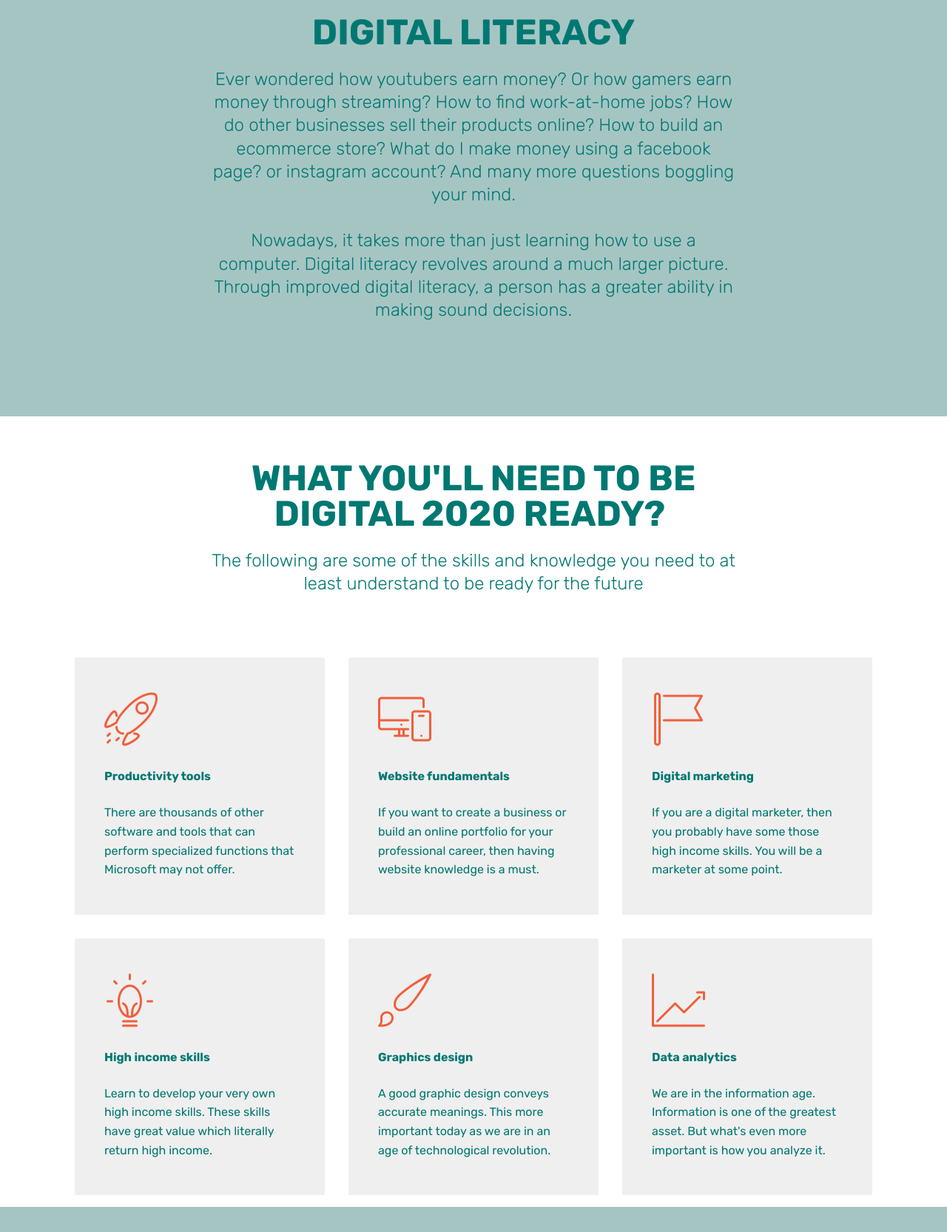
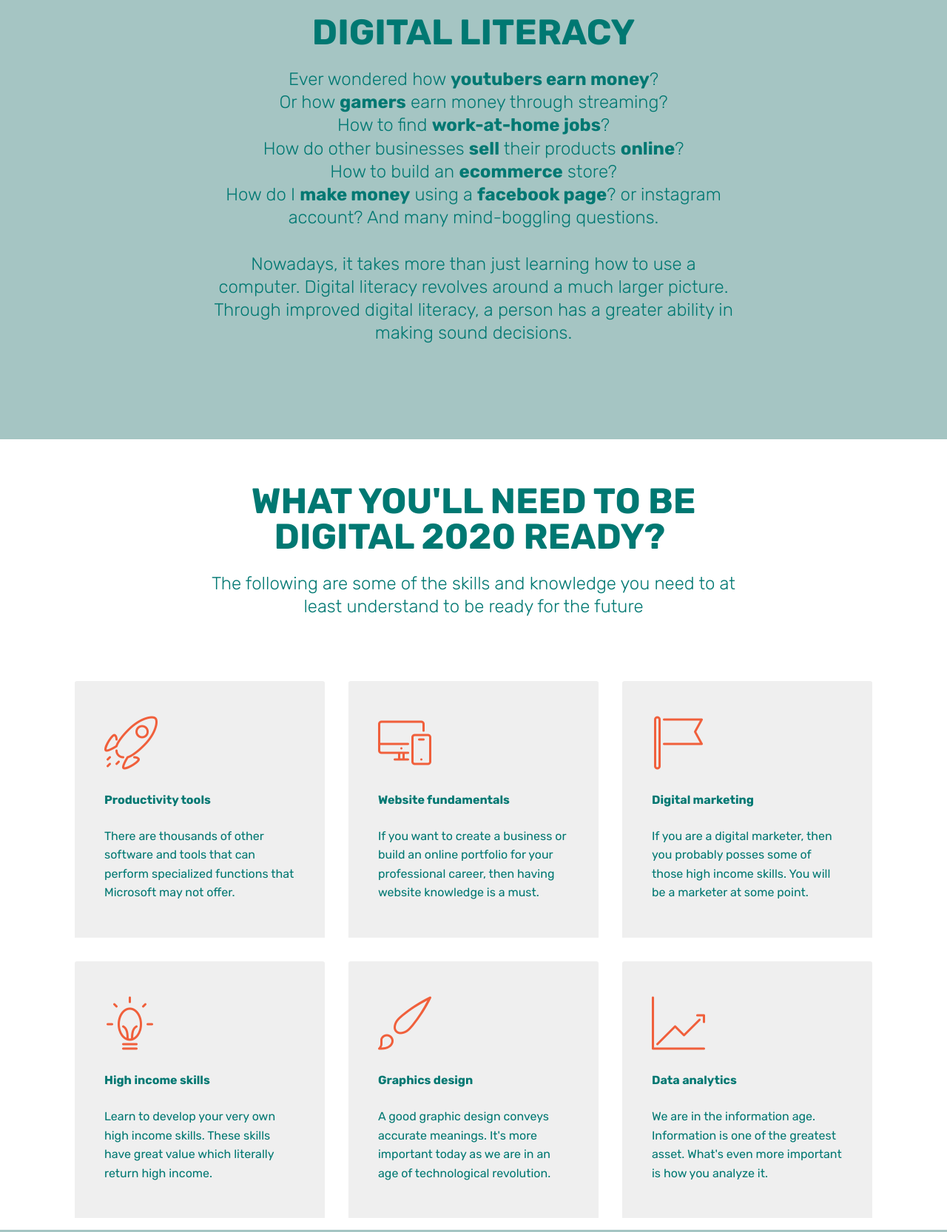
Before and after one commit to crazylynxsystem/crazylynxagency, a plain HTML site: page index.html in a window 1280 px wide. Shown: the part 900-2566 px from the top of the page at 74% size. Drawn offline with Linux system fonts and the light colour scheme; files whose address does not match are found by name.

Commit message:
update landing page

```diff
--- a/index.html
+++ b/index.html
@@ -72,7 +72,7 @@
     </nav>
 </section>
 
-<section class="engine"><a href="https://mobirise.info/q">free responsive website templates</a></section><section class="header1 cid-rANG3oWbbv mbr-fullscreen" id="header16-1">
+<section class="engine"><a href="https://mobirise.info/b">how to create your own website</a></section><section class="header1 cid-rANG3oWbbv mbr-fullscreen" id="header16-1">
 
 
 
@@ -99,7 +99,7 @@
         <div class="media-container-row">
             <div class="title col-12 col-md-8">
                 <h2 class="align-center pb-3 mbr-fonts-style display-2"><strong>DIGITAL LITERACY</strong></h2>
-                <h3 class="mbr-section-subtitle align-center mbr-light mbr-fonts-style display-5">Ever wondered how youtubers earn money? Or how gamers earn money through streaming? How to find work-at-home jobs? How do other businesses sell their products online? How to build an ecommerce store? What do I make money using a facebook page? or instagram account? And many more questions boggling your mind.<br><br>Nowadays, it takes more than just learning how to use a computer. Digital literacy revolves around a much larger picture. Through improved digital literacy, a person has a greater ability in making sound decisions.</h3>
+                <h3 class="mbr-section-subtitle align-center mbr-light mbr-fonts-style display-5">Ever wondered how <strong>youtubers earn money</strong>? <br>Or how <strong>gamers</strong> earn money through streaming?<br>How to find <strong>work-at-home jobs</strong>?<br>How do other businesses <strong>sell</strong> their products <strong>online</strong>?<br>How to build an <strong>ecommerce</strong> store?<br>How do I <strong>make money</strong> using a <strong>facebook page</strong>? or instagram account? And many mind-boggling questions.<br><br>Nowadays, it takes more than just learning how to use a computer. Digital literacy revolves around a much larger picture. Through improved digital literacy, a person has a greater ability in making sound decisions.</h3>
 
             </div>
         </div>
@@ -159,7 +159,7 @@
                 <div class="card-box">
                     <h4 class="card-title py-3 mbr-fonts-style display-7"><strong>
                         Digital marketing</strong></h4>
-                    <p class="mbr-text mbr-fonts-style display-7">If you are a digital marketer, then you probably have some those high income skills. You will be a marketer at some point.</p>
+                    <p class="mbr-text mbr-fonts-style display-7">If you are a digital marketer, then you probably posses some of those high income skills. You will be a marketer at some point.</p>
                 </div>
             </div>
 
@@ -196,7 +196,7 @@
                 <div class="card-box">
                     <h4 class="card-title py-3 mbr-fonts-style display-7"><strong>
                         Graphics design</strong></h4>
-                    <p class="mbr-text mbr-fonts-style display-7">A good graphic design conveys accurate meanings. This more important today as we are in an age of technological revolution.</p>
+                    <p class="mbr-text mbr-fonts-style display-7">A good graphic design conveys accurate meanings. It's more important today as we are in an age of technological revolution.</p>
                 </div>
             </div>
 
@@ -206,7 +206,7 @@
                 </div>
                 <div class="card-box">
                     <h4 class="card-title py-3 mbr-fonts-style display-7"><strong>Data analytics</strong></h4>
-                    <p class="mbr-text mbr-fonts-style display-7">We are in the information age. Information is one of the greatest asset. But what's even more important is how you analyze it.</p>
+                    <p class="mbr-text mbr-fonts-style display-7">We are in the information age. Information is one of the greatest asset. What's even more important is how you analyze it.</p>
                 </div>
             </div>
 
@@ -467,7 +467,7 @@
         <div class="row justify-content-center">
             <div class="media-container-column col-lg-8" data-form-type="formoid">
                 <!---Formbuilder Form--->
-                <form action="https://mobirise.com/" method="POST" class="mbr-form form-with-styler" data-form-title="Mobirise Form"><input type="hidden" name="email" data-form-email="true" value="gQCMoI7VRqTYlpNS6J0RNsxShweR3CUwOw8P9vgMdOcBhGr2URrJb9gQ99eCbmQjIobbLTPhVu/tV5WK2yOIbVmvXXgIy4YDkHKPxN+3fCIvvKDRGF/wrQPIl4VR66rH">
+                <form action="https://mobirise.com/" method="POST" class="mbr-form form-with-styler" data-form-title="Mobirise Form"><input type="hidden" name="email" data-form-email="true" value="RSDY03iKVLy+lYF9rA6zxgCBoJbHztCzN16l9QM3keLan8zepM+ZH0K+uPITYxRaJ9iBChRDlY8APSG5tgI/dUM5gWTBOxJTl6/oICoSo0BoCewxXmB3RNbJKWcfrfra">
                     <div class="row">
                         <div hidden="hidden" data-form-alert="" class="alert alert-success col-12">Your message was sent! We'll contact you ASAP.</div>
                         <div hidden="hidden" data-form-alert-danger="" class="alert alert-danger col-12">
```
Also changed, not shown: 1 other file.
